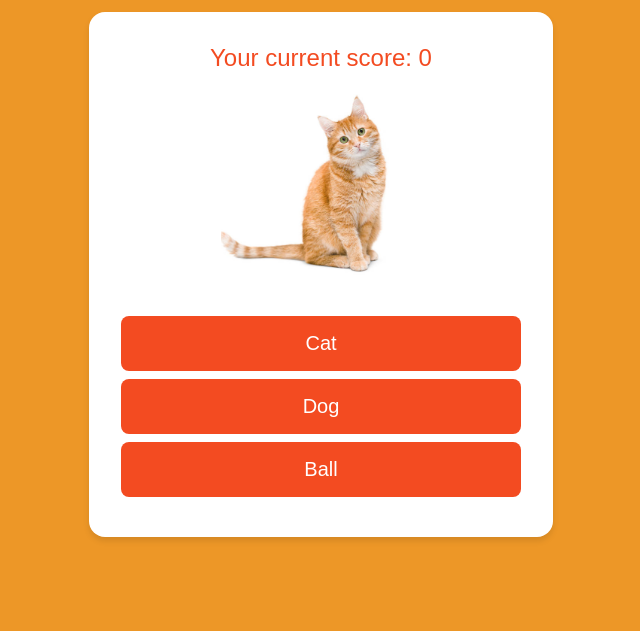
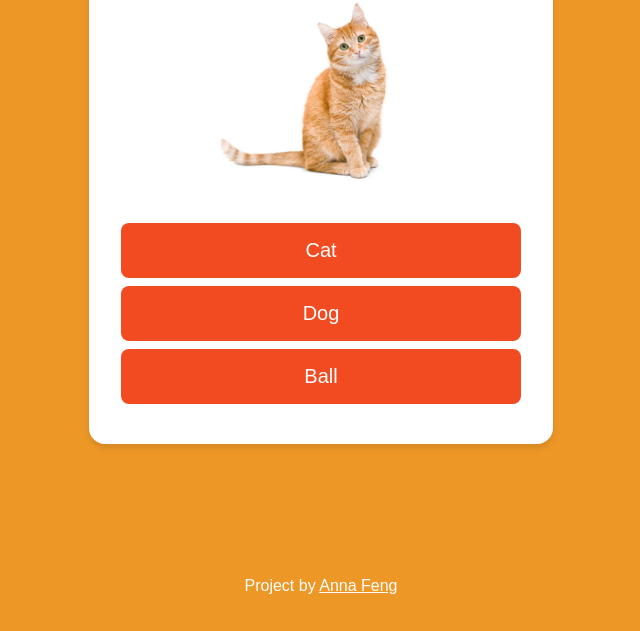
Before and after one commit to xf6717/simple-word-game, a plain HTML site: page index.html in a window 1280 px wide. Shown: the part 169-800 px from the top of the page, without its empty margins (319-959 px from the left). Drawn offline with Linux system fonts and the light colour scheme.

Commit message:
added footer and readme

```diff
--- a/index.html
+++ b/index.html
@@ -25,6 +25,10 @@
       </div>
     </div>
 
+    <footer>
+      <p>Project by <a href="https://github.com/xf6717">Anna Feng</a></p>
+    </footer>
+
     <script src="js/model.js"></script>
     <script src="js/view.js"></script>
     <script src="js/controller.js"></script>
--- a/styles.css
+++ b/styles.css
@@ -6,10 +6,12 @@ body {
   min-height: 100vh;
   margin: 0;
   background-color: #ed9727;
+  flex-direction: column;
 }
 
 main {
   text-align: center;
+  flex-grow: 1;
   width: 464px;
 }
 
@@ -94,3 +96,16 @@ h1 {
   color: #f2fbfb;
   border-radius: 3px;
 }
+
+footer {
+  color: white;
+  margin-bottom: 20px;
+}
+
+footer p {
+  text-align: center;
+}
+
+footer a {
+  color: var(--yellow);
+}
```
Also changed, not shown: 1 other file.
